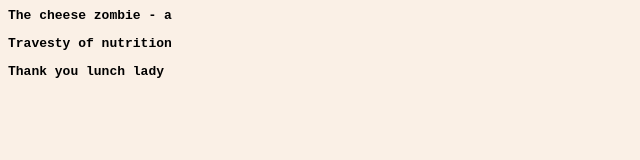
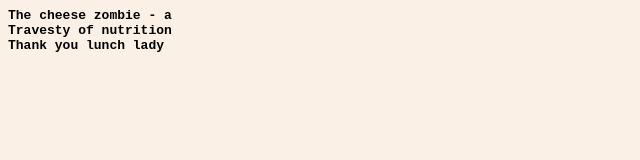
Before and after one commit to mirair/mirair.github.io, a plain HTML site: page index.html in a window 1280 px wide. Shown: the whole page, without its empty margins (0-640 px from the left). Drawn offline with Linux system fonts and the light colour scheme.

Commit message:
index.html: replace <p> with <br>

```diff
--- a/index.html
+++ b/index.html
@@ -10,8 +10,8 @@
         mirair.github.io
     </title>
     <body>
-        The cheese zombie - a <p>
-        Travesty of nutrition <p>
-        Thank you lunch lady <p>
+        The cheese zombie - a <br>
+        Travesty of nutrition <br>
+        Thank you lunch lady <br>
     </body>
 </html>
```
